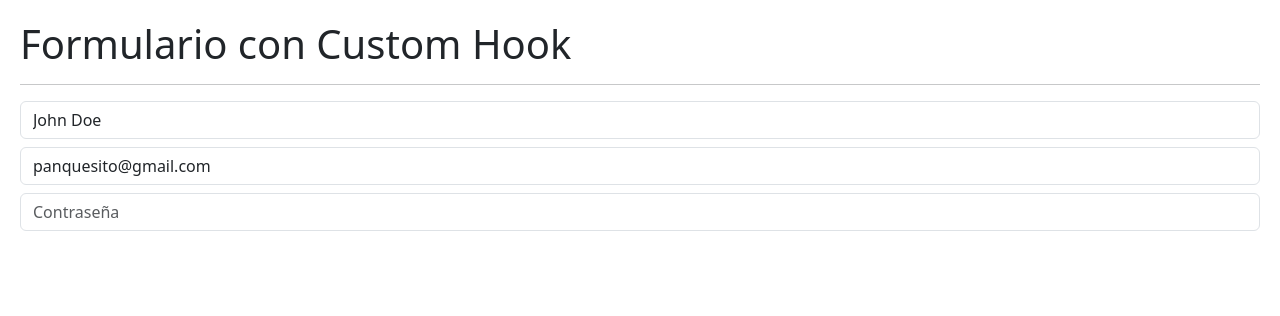
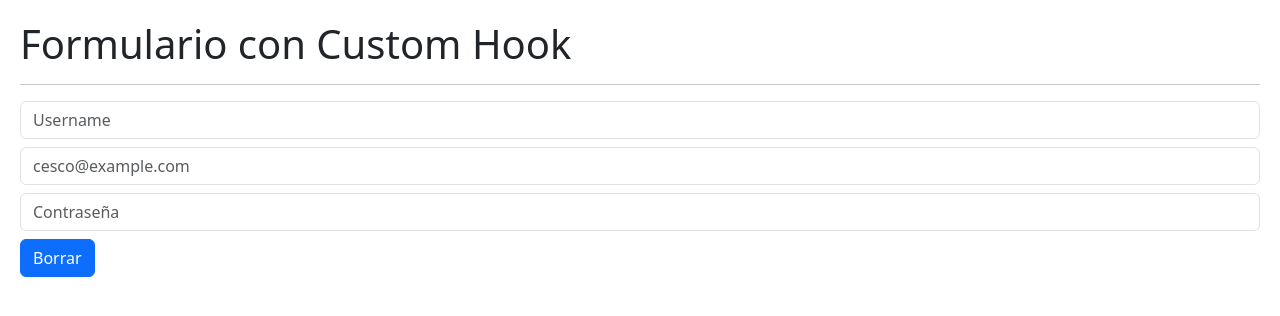
Before and after one commit to C3SC0-V4113/Hooks-App, a React (Vite) app: page / in a window 1280 px wide. Shown: the top 316 px of the page. Built offline with nearby package versions, Linux system fonts and the light colour scheme.

Commit message:
onResetForm function added

```diff
--- a/src/02-useEffect/FormWithCustomHooks.jsx
+++ b/src/02-useEffect/FormWithCustomHooks.jsx
@@ -1,9 +1,9 @@
 import { useForm } from "../hooks/useForm";
 
 export const FormWithCustomHooks = () => {
-  const { username, email, password, onInputChange } = useForm({
-    username: "John Doe",
-    email: "panquesito@gmail.com",
+  const { username, email, password, onInputChange, onResetForm } = useForm({
+    username: "",
+    email: "",
     password: "",
   });
 
@@ -38,6 +38,10 @@
         value={password}
         onChange={onInputChange}
       />
+
+      <button className="btn btn-primary mt-2" onClick={onResetForm}>
+        Borrar
+      </button>
     </>
   );
 };
--- a/src/hooks/useForm.js
+++ b/src/hooks/useForm.js
@@ -10,9 +10,14 @@
       [name]: value,
     });
   };
+
+  const onResetForm = () => {
+    setFormState(initialForm);
+  };
   return {
     formState,
     onInputChange,
+    onResetForm,
     ...formState,
   };
 };
```
